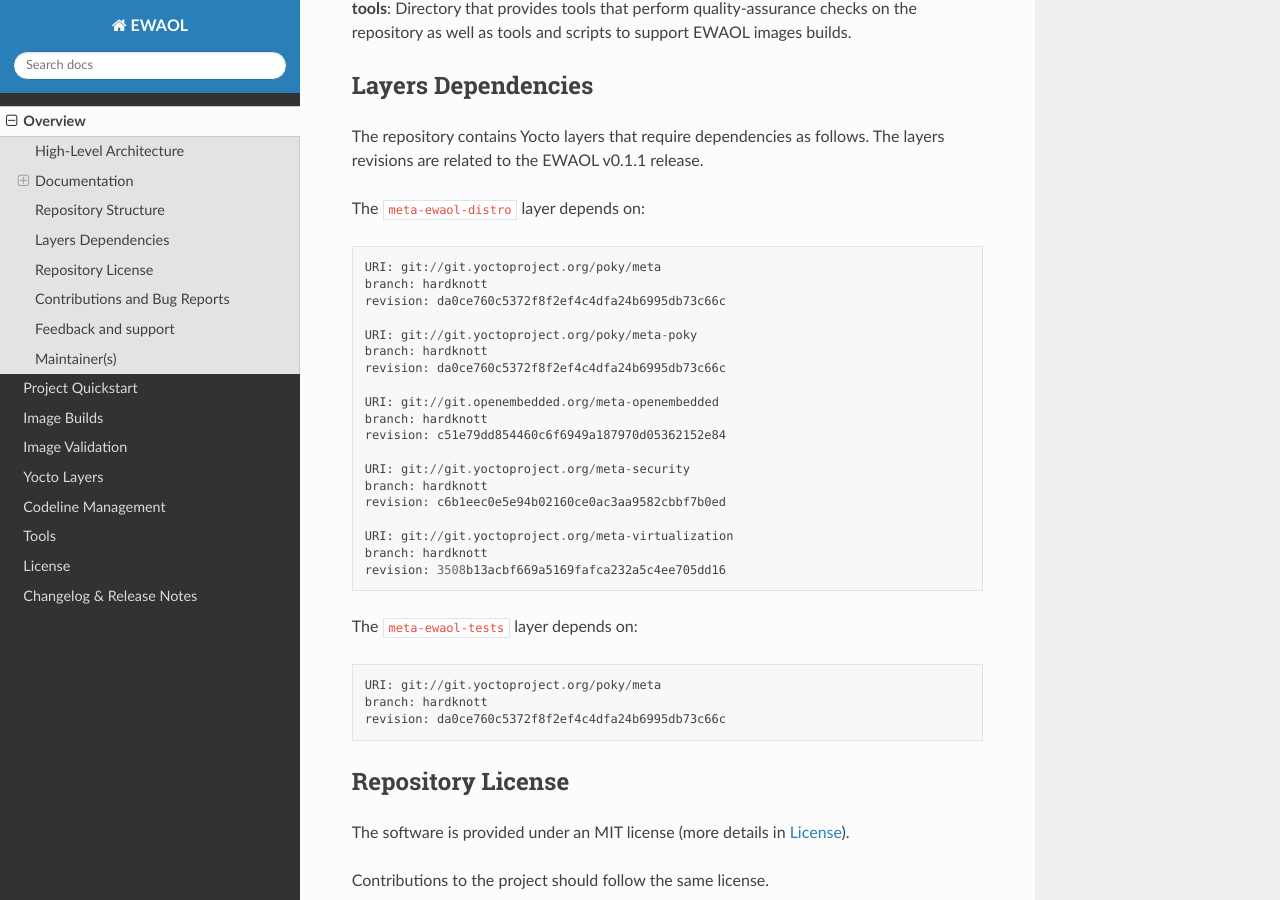
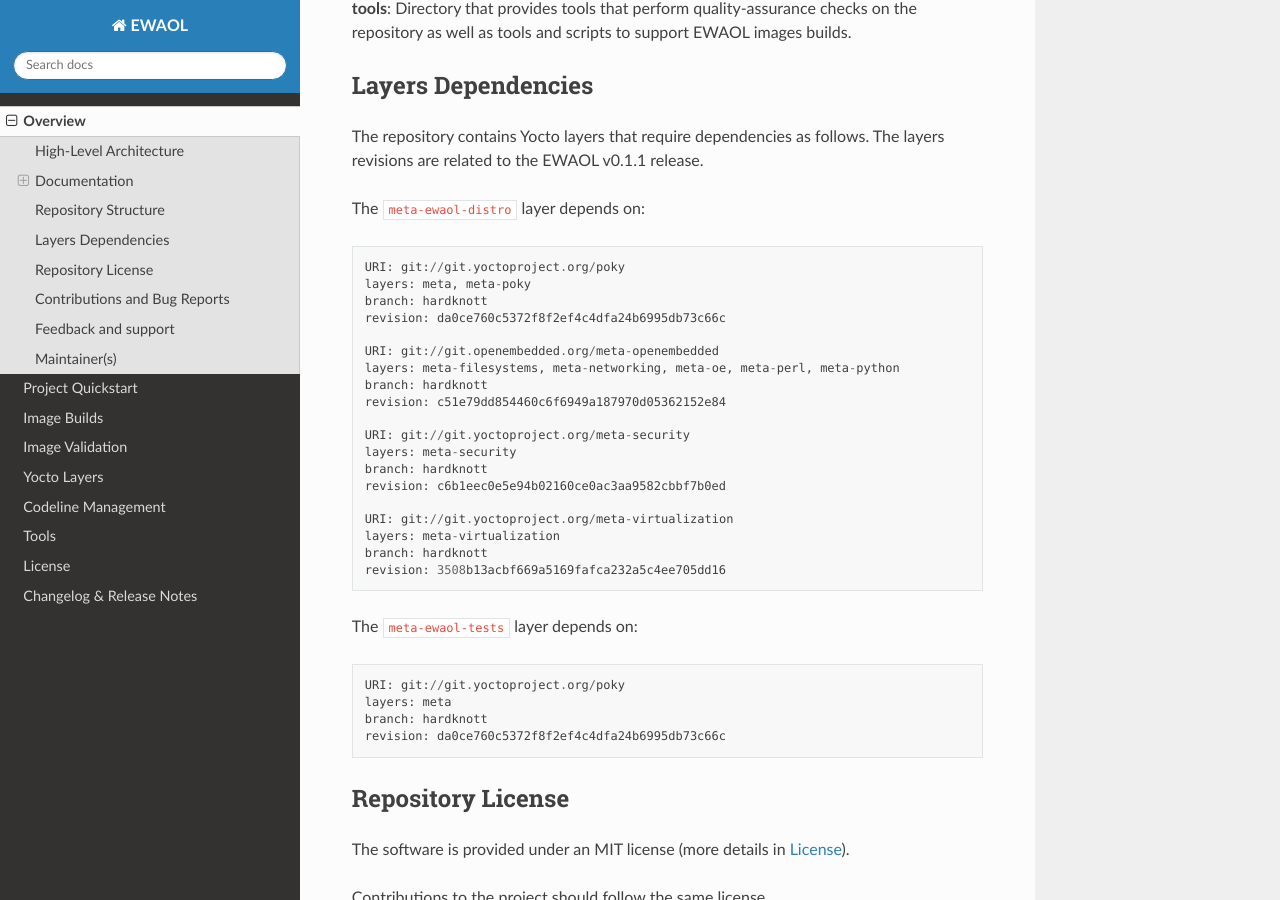
Before and after one commit to chaoge525/soafee_demo, a Sphinx documentation site: the page built from documentation/overview.rst, in a window 1280 px wide and 900 px high, scrolled down 2051 px. Built offline with Sphinx 7.4.7 and the Read the Docs theme 2.0.0, drawn with Linux system fonts in a browser that asks for light colours.

Commit message:
doc: Refactor Layer Dependencies on README.md
Add the list of the dependant layers per repository.

Issue-Id: SCM-3318
Signed-off-by: Diego Sueiro <diego.sueiro@arm.com>
Change-Id: Ic79ce1be18e384b7cb7b4b578598ceac7a8cabf0

```diff
--- a/README.md
+++ b/README.md
@@ -37,30 +37,31 @@ layers revisions are related to the EWAOL v0.1.1 release.
 
 The `meta-ewaol-distro` layer depends on:
 
-    URI: git://git.yoctoproject.org/poky/meta
-    branch: hardknott
-    revision: da0ce760c5372f8f2ef4c4dfa24b6995db73c66c
-
-    URI: git://git.yoctoproject.org/poky/meta-poky
+    URI: git://git.yoctoproject.org/poky
+    layers: meta, meta-poky
     branch: hardknott
     revision: da0ce760c5372f8f2ef4c4dfa24b6995db73c66c
 
     URI: git://git.openembedded.org/meta-openembedded
+    layers: meta-filesystems, meta-networking, meta-oe, meta-perl, meta-python
     branch: hardknott
     revision: c51e79dd854460c6f6949a187970d05362152e84
 
     URI: git://git.yoctoproject.org/meta-security
+    layers: meta-security
     branch: hardknott
     revision: c6b1eec0e5e94b02160ce0ac3aa9582cbbf7b0ed
 
     URI: git://git.yoctoproject.org/meta-virtualization
+    layers: meta-virtualization
     branch: hardknott
     revision: 3508b13acbf669a5169fafca232a5c4ee705dd16
 
 
 The `meta-ewaol-tests` layer depends on:
 
-    URI: git://git.yoctoproject.org/poky/meta
+    URI: git://git.yoctoproject.org/poky
+    layers: meta
     branch: hardknott
     revision: da0ce760c5372f8f2ef4c4dfa24b6995db73c66c
 
--- a/documentation/changelog.rst
+++ b/documentation/changelog.rst
@@ -21,6 +21,7 @@ Documentation:
   * Refactor Sphinx auto section labels and cross-references links
   * Added public documentation URL
   * Added link to SOAFEE URL
+  * Refactored Layer Dependencies on README.md
 
 Limitations
 ===========
```
Also changed, not shown: 1 other file.
